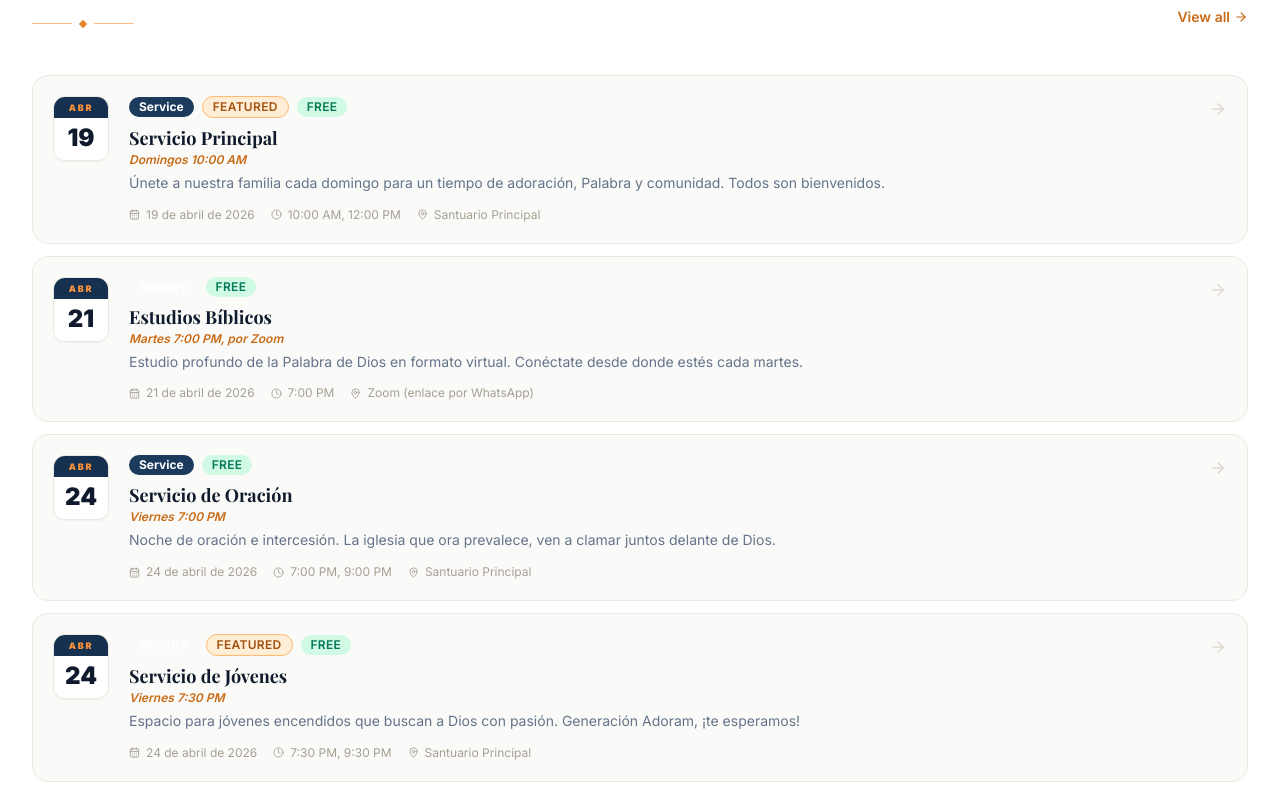
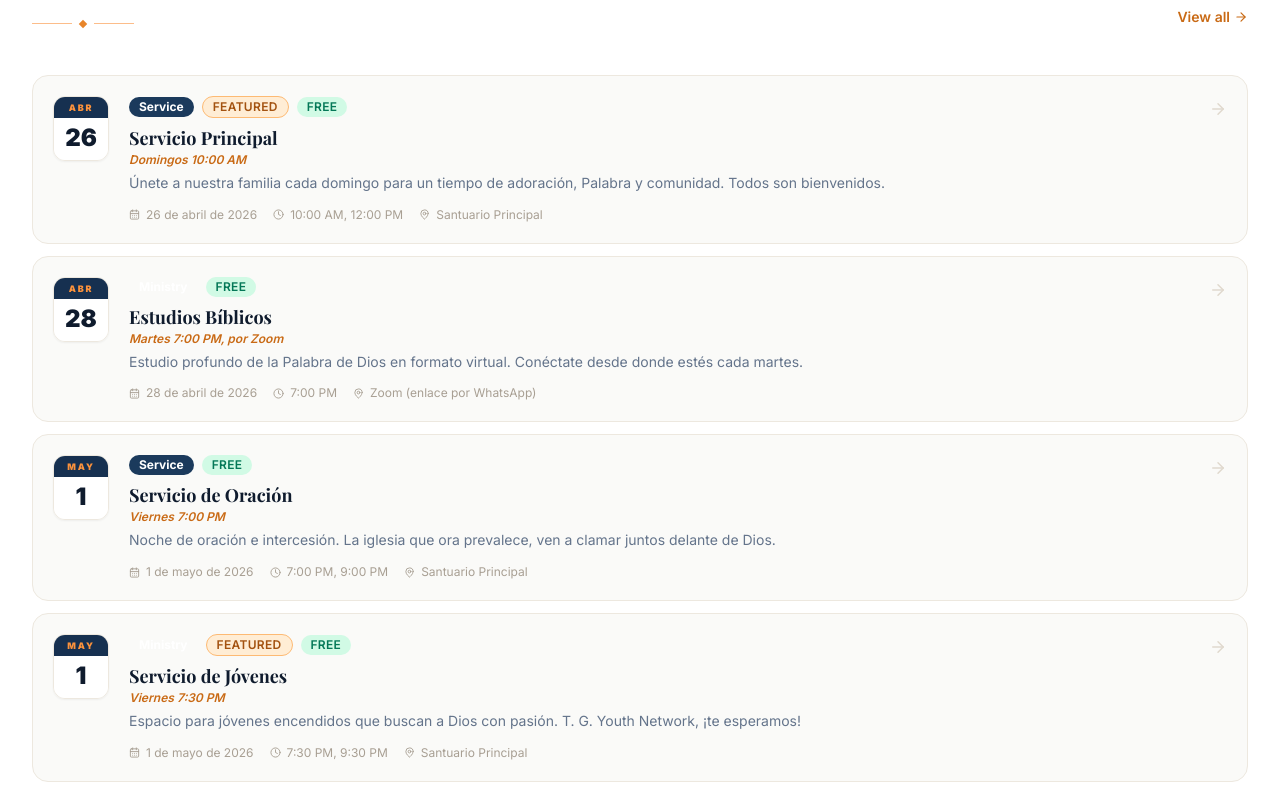
Before and after one commit to Jengaup/Centro-Cristiano-Adoram-Webpage, a Next.js app: page /en in a window 1280 px wide. Shown: the part 4280-5073 px from the top of the page. Built offline with nearby package versions, Linux system fonts and the light colour scheme; a web font is replaced by a local one.

Commit message:
Update calendar dates to upcoming schedule
Apr 26 (Sun), Apr 28 (Tue), May 1 (Fri x2), May 3 (Sun), May 5 (Tue)

https://claude.ai/code/session_01BCgaQf9XzTRiDUwfNNpdao

```diff
--- a/src/data/events.ts
+++ b/src/data/events.ts
@@ -20,7 +20,7 @@ export const upcomingEvents: ChurchEvent[] = [
     title: "Servicio Principal",
     subtitle: "Domingos 10:00 AM",
     description: "Únete a nuestra familia cada domingo para un tiempo de adoración, Palabra y comunidad. Todos son bienvenidos.",
-    date: "2026-04-19",
+    date: "2026-04-26",
     time: "10:00 AM",
     endTime: "12:00 PM",
     location: "Santuario Principal",
@@ -33,7 +33,7 @@ export const upcomingEvents: ChurchEvent[] = [
     title: "Estudios Bíblicos",
     subtitle: "Martes 7:00 PM, por Zoom",
     description: "Estudio profundo de la Palabra de Dios en formato virtual. Conéctate desde donde estés cada martes.",
-    date: "2026-04-21",
+    date: "2026-04-28",
     time: "7:00 PM",
     location: "Zoom (enlace por WhatsApp)",
     category: "ministerio",
@@ -45,7 +45,7 @@ export const upcomingEvents: ChurchEvent[] = [
     title: "Servicio de Oración",
     subtitle: "Viernes 7:00 PM",
     description: "Noche de oración e intercesión. La iglesia que ora prevalece, ven a clamar juntos delante de Dios.",
-    date: "2026-04-24",
+    date: "2026-05-01",
     time: "7:00 PM",
     endTime: "9:00 PM",
     location: "Santuario Principal",
@@ -57,8 +57,8 @@ export const upcomingEvents: ChurchEvent[] = [
     id: "evt-004",
     title: "Servicio de Jóvenes",
     subtitle: "Viernes 7:30 PM",
-    description: "Espacio para jóvenes encendidos que buscan a Dios con pasión. Generación Adoram, ¡te esperamos!",
-    date: "2026-04-24",
+    description: "Espacio para jóvenes encendidos que buscan a Dios con pasión. T. G. Youth Network, ¡te esperamos!",
+    date: "2026-05-01",
     time: "7:30 PM",
     endTime: "9:30 PM",
     location: "Santuario Principal",
@@ -71,7 +71,7 @@ export const upcomingEvents: ChurchEvent[] = [
     title: "Servicio Principal",
     subtitle: "Domingos 10:00 AM",
     description: "Únete a nuestra familia cada domingo para un tiempo de adoración, Palabra y comunidad. Todos son bienvenidos.",
-    date: "2026-04-26",
+    date: "2026-05-03",
     time: "10:00 AM",
     endTime: "12:00 PM",
     location: "Santuario Principal",
@@ -84,7 +84,7 @@ export const upcomingEvents: ChurchEvent[] = [
     title: "Estudios Bíblicos",
     subtitle: "Martes 7:00 PM, por Zoom",
     description: "Estudio profundo de la Palabra de Dios en formato virtual. Conéctate desde donde estés cada martes.",
-    date: "2026-04-28",
+    date: "2026-05-05",
     time: "7:00 PM",
     location: "Zoom (enlace por WhatsApp)",
     category: "ministerio",
```
